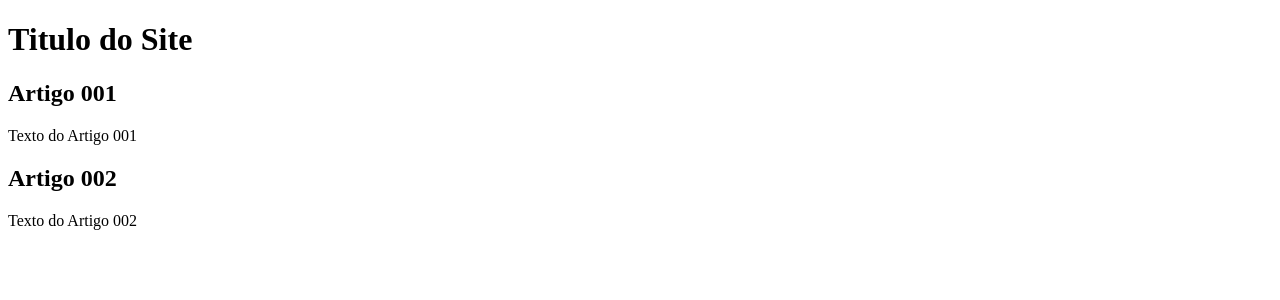
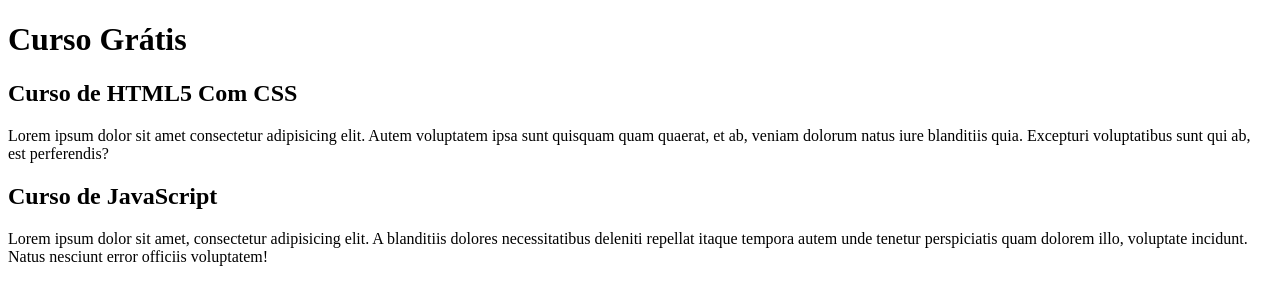
Before and after one commit to Elison024/projeto-site, a plain HTML site: page index.html in a window 1280 px wide. Drawn offline with Linux system fonts and the light colour scheme.

Commit message:
Comecei o Conteúdo

```diff
--- a/index.html
+++ b/index.html
@@ -8,15 +8,15 @@
 <body>
     <main>
 <header>
-    <h1>Titulo do Site </h1>
+    <h1>Curso Grátis </h1>
 </header>
 <article>
-    <h2>Artigo 001 </h2>
-    <p> Texto do Artigo 001</p>
+    <h2>Curso de HTML5 Com CSS </h2>
+    <p> Lorem ipsum dolor sit amet consectetur adipisicing elit. Autem voluptatem ipsa sunt quisquam quam quaerat, et ab, veniam dolorum natus iure blanditiis quia. Excepturi voluptatibus sunt qui ab, est perferendis?</p>
 </article>
         <article>
-            <h2>Artigo 002</h2>
-            <p>Texto do Artigo 002</p>
+            <h2>Curso de JavaScript</h2>
+            <p>Lorem ipsum dolor sit amet, consectetur adipisicing elit. A blanditiis dolores necessitatibus deleniti repellat itaque tempora autem unde tenetur perspiciatis quam dolorem illo, voluptate incidunt. Natus nesciunt error officiis voluptatem!</p>
         </article>
     </main>
 
```
